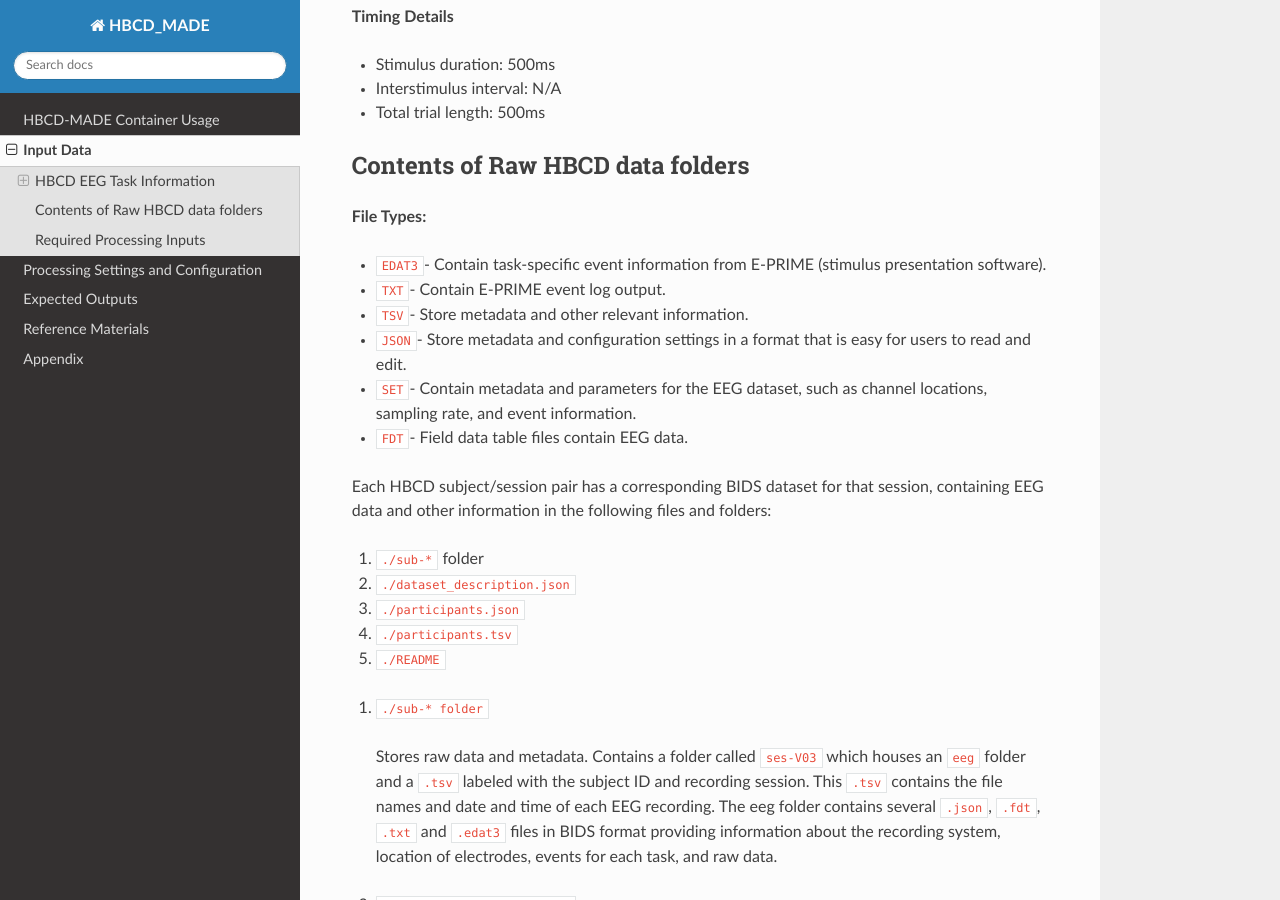
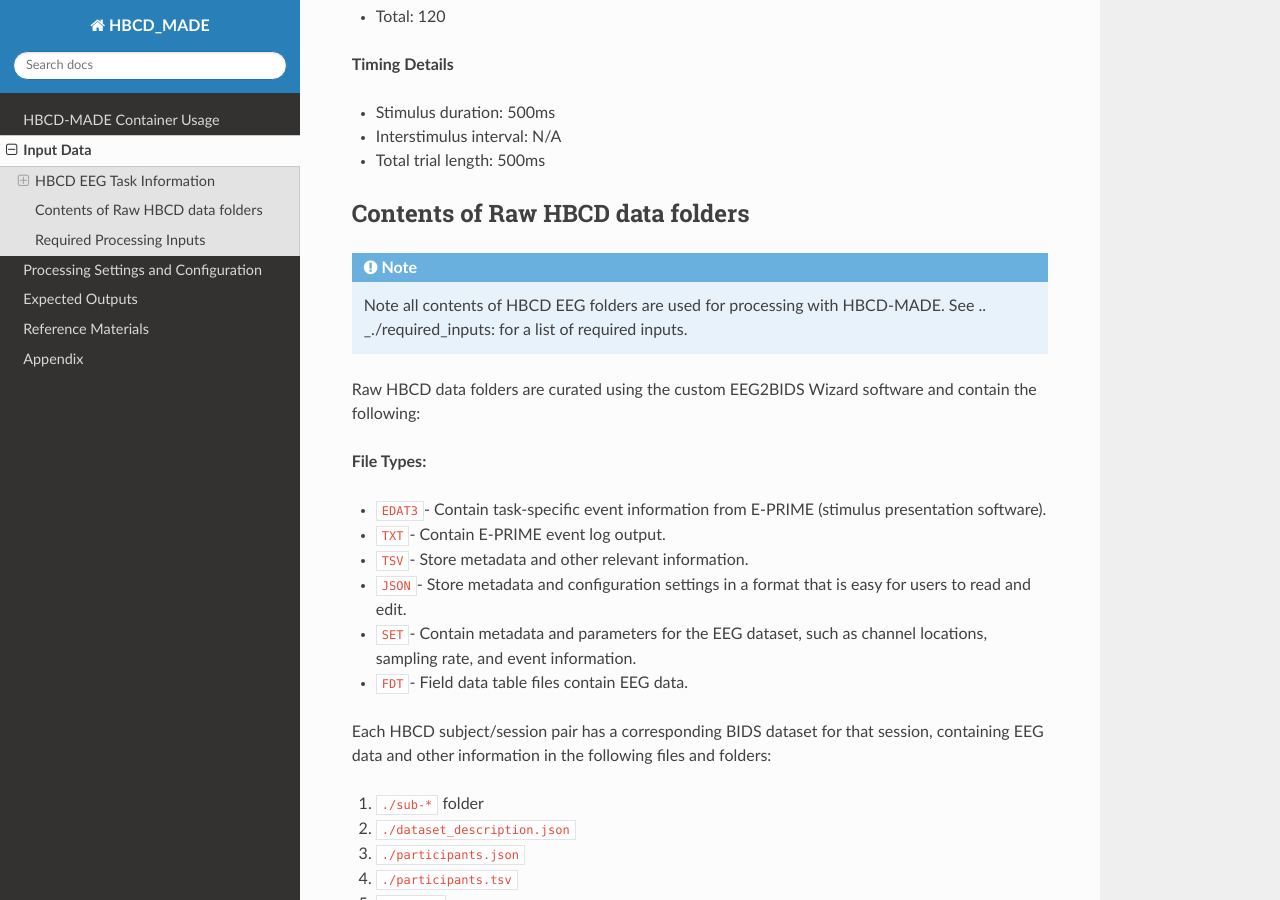
Before and after one commit to DCAN-Labs/HBCD-MADE, a Sphinx documentation site: the page built from docs/source/data_requirements.rst, in a window 1280 px wide and 900 px high, scrolled down 4705 px. Built offline with Sphinx 7.4.7 and the Read the Docs theme 3.1.0, drawn with Linux system fonts in a browser that asks for light colours; pages that are not in the unit, such as notebooks, are missing from menus.

Commit message:
adjustment to page navigation and increase size of figure

```diff
--- a/docs/source/data_requirements.rst
+++ b/docs/source/data_requirements.rst
@@ -120,7 +120,7 @@
 A schematic of the trial progression for Visit 3 is below.
 
 .. image:: images/MMNtiming.png
-   :width: 400px
+   :width: 800px
    :alt: png image above
 
 4. Visual Evoked Potential Task
@@ -163,6 +163,11 @@
 
 Contents of Raw HBCD data folders
 ----------------------------------
+
+.. note:: Note all contents of HBCD EEG folders are used for processing with HBCD-MADE. See .. _./required_inputs: for a list of required inputs.
+
+
+Raw HBCD data folders are curated using the custom EEG2BIDS Wizard software and contain the following:
 
 **File Types:**
 
--- a/docs/source/index.rst
+++ b/docs/source/index.rst
@@ -60,7 +60,7 @@
 Contributors
 ------------
 
-**Original and Past Contributors to MADE pipeline:**
+**Original Contributors to MADE pipeline:**
 
 - Ranjan Debnath (rdebnath@umd.edu)
 - George A. Buzzell (gbuzzell@umd.edu)
@@ -69,13 +69,11 @@
 - Maureen Elizabeth Bowers (mbowers1@umd.edu)
 - Nathan A. Fox (fox@umd.edu)
 
-**Other Contributors:**
+**Past Contributors:**
 - Martin Antunez Garcia (mantunez@umd.edu)
 - Lydia Yoder (lyoder@umd.edu)
 
-
 **Ongoing Contributors:**
-
 - Erik Lee (eex6144@umn.edu)
 - Jessica Norris (jnorri10@umd.edu)
 - Kira Ashton (kashton7@umd.edu)
```
